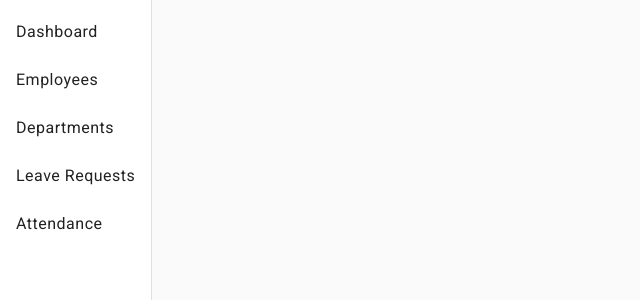
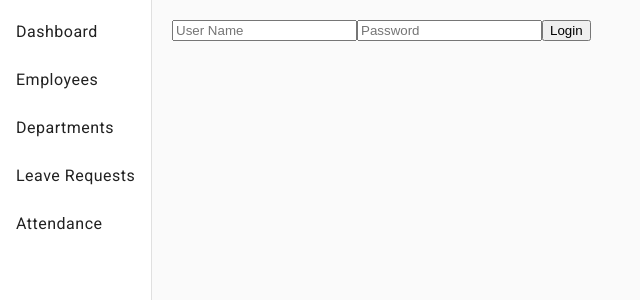
Before and after one commit to SamanS-96/emp-attendance-mgt-frontend, an Angular app: page /login in a window 1280 px wide. Before the commit this address led to /. Shown: the top 300 px of the page, without its empty margins (0-640 px from the left). Built offline with nearby package versions, Linux system fonts and the light colour scheme.

Commit message:
login page implements with APIs

```diff
--- /dev/null
+++ b/src/app/pages/login/login.html
@@ -0,0 +1,5 @@
+<form (ngSubmit)="login()">
+  <input [(ngModel)]="username" name="username" placeholder="User Name">
+  <input [(ngModel)]="password" name="password" placeholder="Password" type="password">
+  <button type="submit">Login</button>
+</form>
--- /dev/null
+++ b/src/app/pages/login/login.ts
@@ -0,0 +1,47 @@
+import { Component } from '@angular/core';
+import { FormsModule } from '@angular/forms';
+import { AuthService } from '../../services/auth';
+import { Router } from '@angular/router';
+
+@Component({
+  selector: 'app-login',
+  imports: [
+    FormsModule
+  ],
+  templateUrl: './login.html',
+  styleUrl: './login.css',
+})
+
+export class Login {
+
+  username: string = '';
+  password: string = '';
+
+  constructor(
+    private authService: AuthService,
+    private router: Router
+  ) { }
+
+  login() {
+    this.authService.login(this.username, this.password)
+      .subscribe({
+        next: (response) => {
+          if (response == null) {
+            alert("Invalid username or password");
+            return;
+          }
+
+          console.log(response);
+
+          localStorage.setItem(
+            "user",
+            JSON.stringify(response)
+          );
+          this.router.navigate(['/dashboard']);
+        },
+        error: (err) => {
+          console.error('Error:', err);
+        }
+      });
+  }
+}
--- /dev/null
+++ b/src/app/services/auth.ts
@@ -0,0 +1,22 @@
+import { HttpClient } from '@angular/common/http';
+import { Injectable } from '@angular/core';
+import { Observable } from 'rxjs';
+
+@Injectable({
+  providedIn: 'root'
+})
+export class AuthService {
+
+  private api = 'http://localhost:8080/login';
+
+  constructor(private http: HttpClient) { }
+
+  login(username: string, password: string): Observable<any> {
+    return this.http.post(this.api + '/get-user',
+      {
+        userName: username,
+        password: password
+      }
+    );
+  }
+}
```
Also changed, not shown: src/app/app.routes.ts (+7 -1 lines), src/app/pages/login/login.css (added), 2 other files (tests, documents, lock files or other folders).
